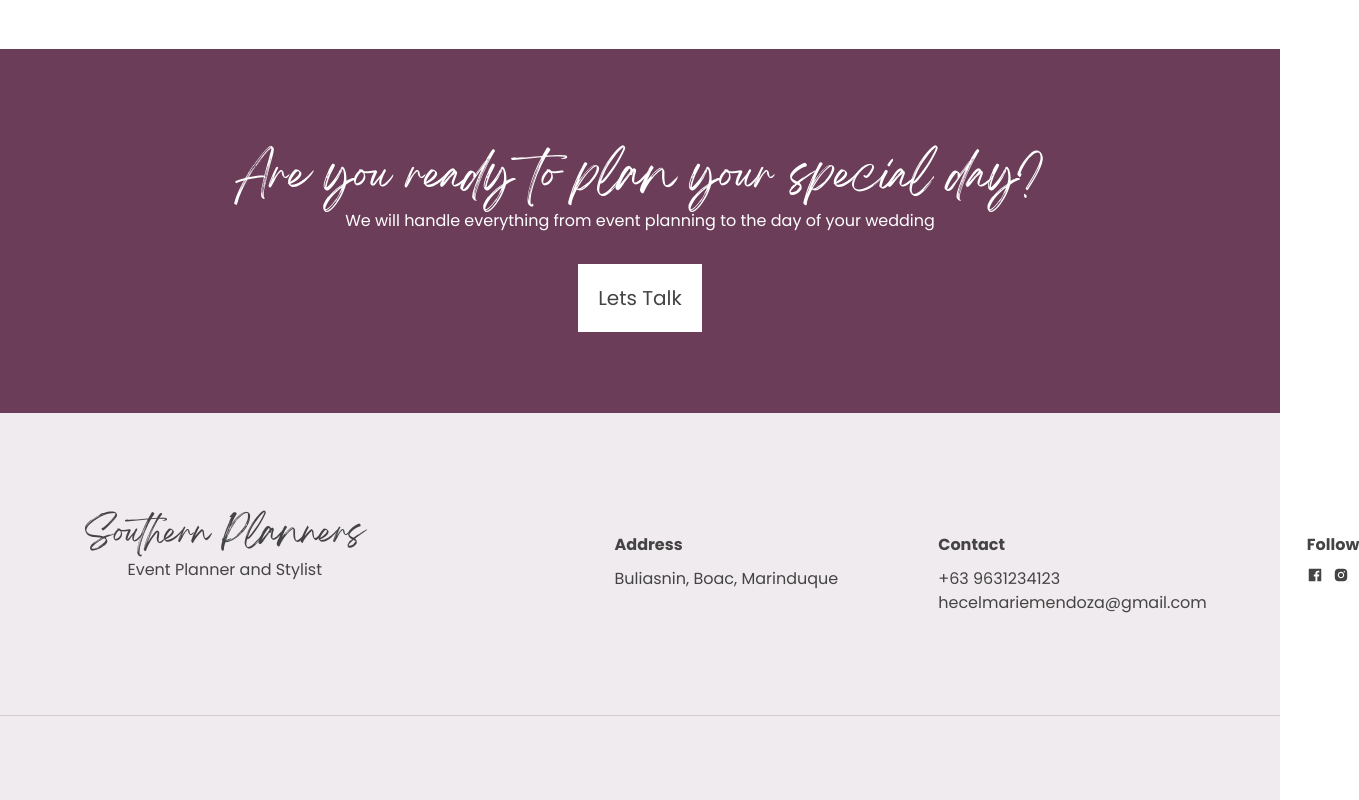
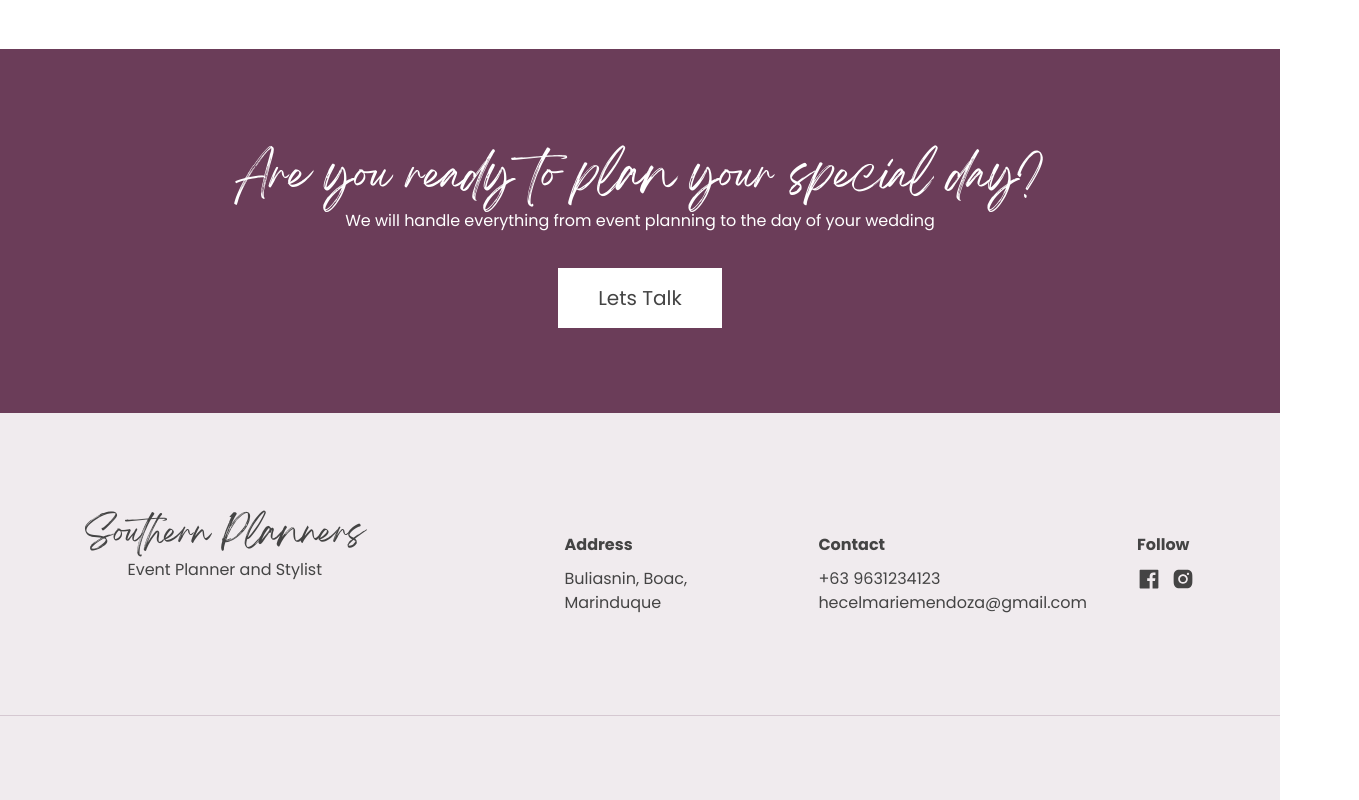
Before and after one commit to JRomuel/southern-planner-website, a Next.js app: page / in a window 1280 px wide. Shown: the part 7039-7839 px from the top of the page, 1359 px wide, since content can reach past the window. Built offline with nearby package versions, Linux system fonts and the light colour scheme.

Commit message:
update footer

```diff
--- a/src/components/Footer/footer.module.scss
+++ b/src/components/Footer/footer.module.scss
@@ -6,7 +6,7 @@
         padding: 100px 0;
         display: flex;
         justify-content: space-between;
-        gap: 250px;
+        gap: 200px;
         .brand{
             text-align: center;
             flex-shrink: 0;
@@ -19,15 +19,18 @@
         .contact_wrapper{
             padding-top: 20px;
             display: flex;
-            gap: 100px;
+            gap: 50px;
 
             .contact_details{
-                flex-shrink: 0;
+                // flex-shrink: 0;
             }
             ul{
                 list-style: none;
                 display: flex;
                 gap: 10px;
+                li{
+                    font-size: 24px;
+                }
             }
         }
     }
--- a/src/components/LetsTalk/letstalk.module.scss
+++ b/src/components/LetsTalk/letstalk.module.scss
@@ -13,7 +13,7 @@
         }
         .contact_btn{
             background: #fff;
-            padding: 20px;
+            padding: 16px 40px;
             font-size: 20px;
         }
     }
--- a/src/components/StickyCursor/index.js
+++ b/src/components/StickyCursor/index.js
@@ -13,7 +13,7 @@ export default function StickyCursor() {
   }
 
   //Smooth out the mouse values
-  const smoothOptions = {damping: 20, stiffness: 120, mass: 0.8}
+  const smoothOptions = {damping: 20, stiffness: 200, mass: 0.5}
   const smoothMouse = {
     x: useSpring(mouse.x, smoothOptions),
     y: useSpring(mouse.y, smoothOptions)
@@ -33,6 +33,7 @@ export default function StickyCursor() {
     }
   })
   return (
+    <div className={styles.cursorContainer}>
       <motion.div
         style={{
           left: smoothMouse.x,
@@ -40,5 +41,7 @@ export default function StickyCursor() {
         }}
         className={styles.cursor}>
       </motion.div>
+    </div>
+
   )
 }
```
